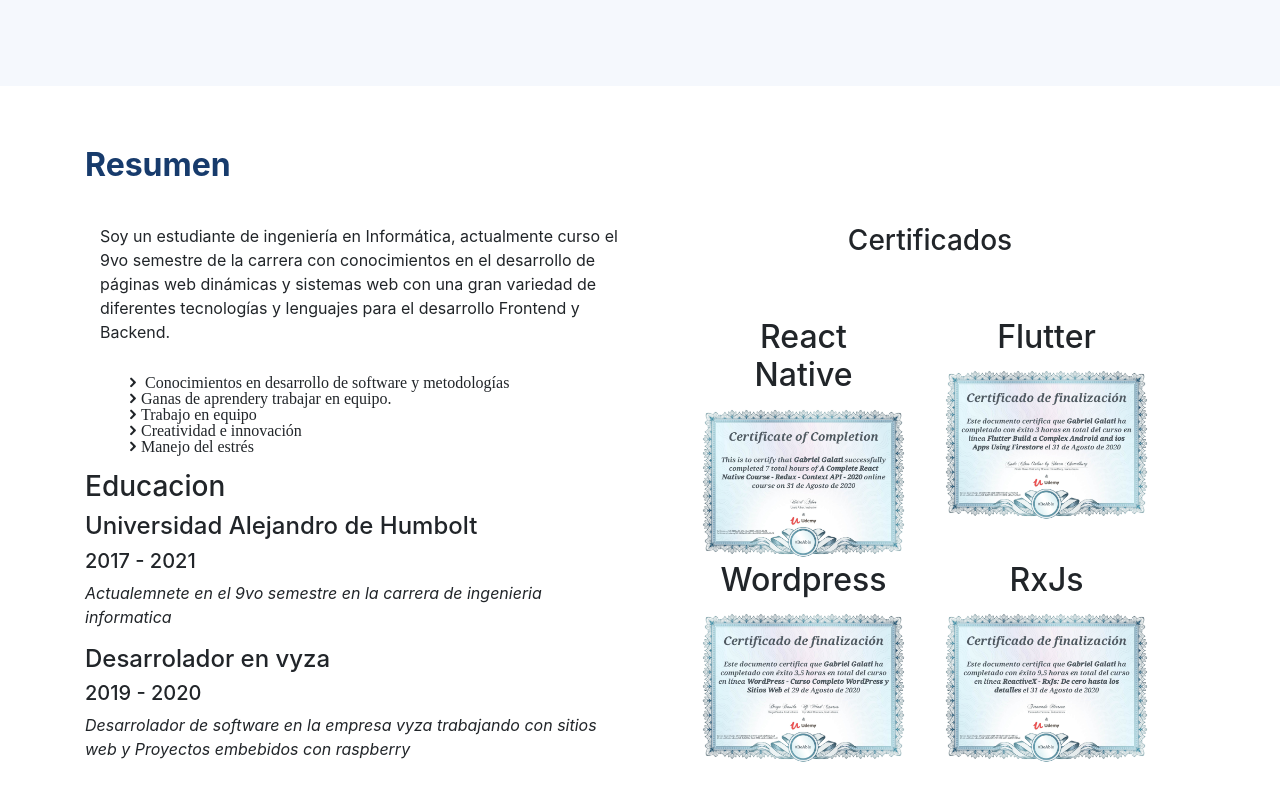
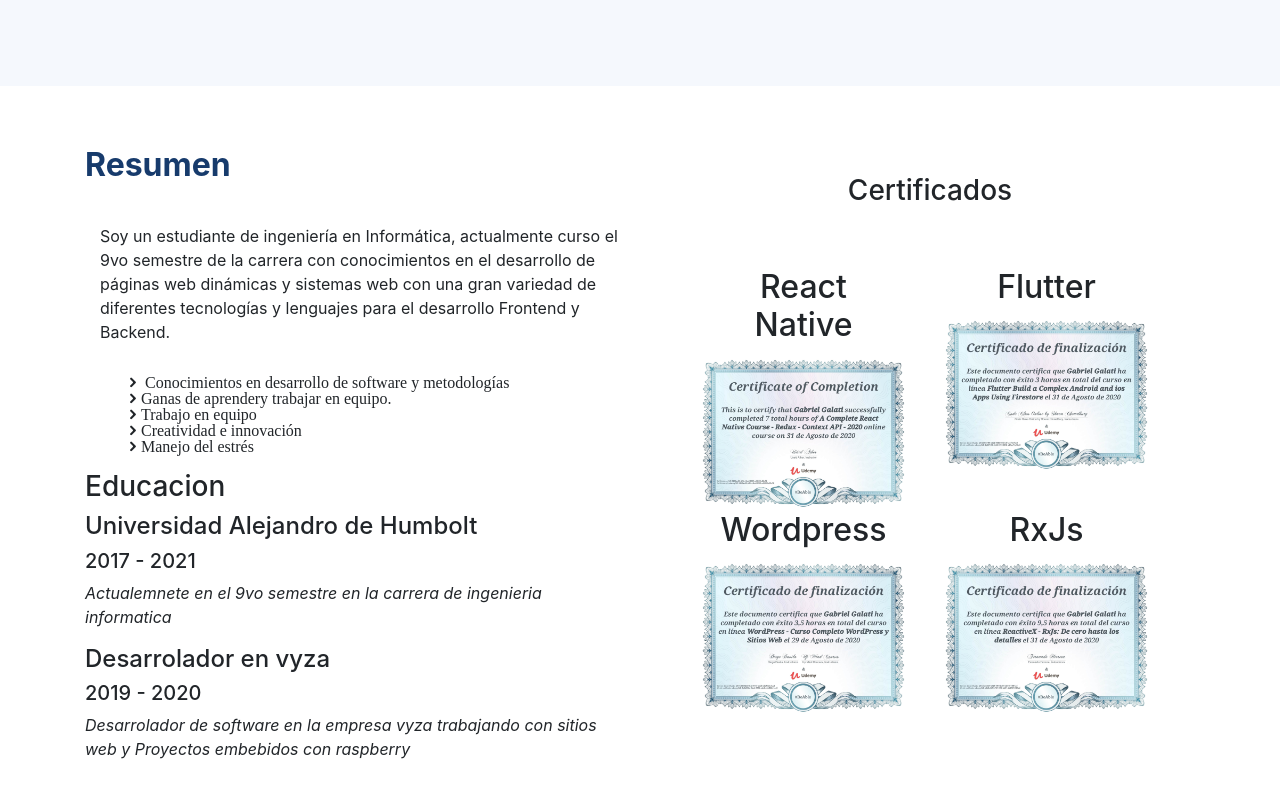
Before and after one commit to gabrielgalati24/Gabriel, a plain HTML site: page index.html in a window 1280 px wide. Shown: the part 1856-2656 px from the top of the page. Drawn offline with nearby package versions, Linux system fonts and the light colour scheme; files that its build step writes are made by us from their sources; files whose address does not match are found by name; a web font is replaced by a local one.

Commit message:
certificados

```diff
--- a/css/styles.css
+++ b/css/styles.css
@@ -718,7 +718,7 @@ section {
   left: 0;
 }
 .certificados {
-  top: -150px;
+  top: -200px;
 }
 @media only screen and (max-width: 600px) {
   .certificados {
```
